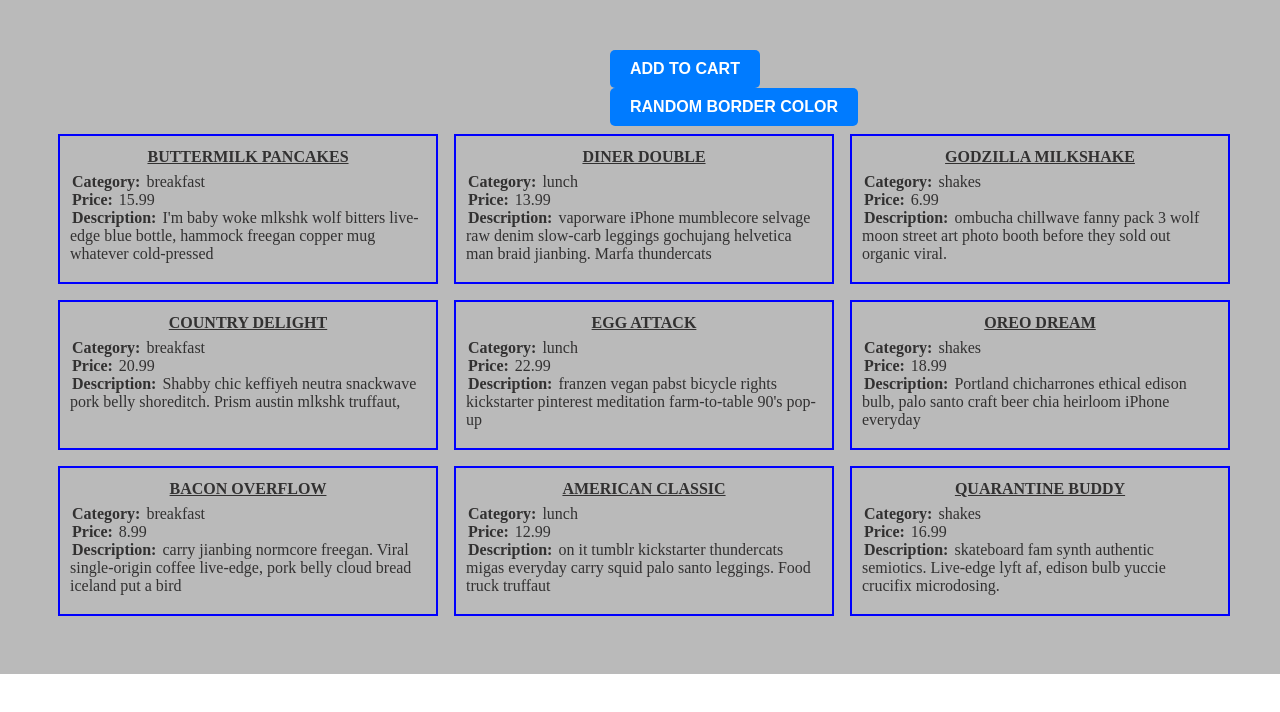
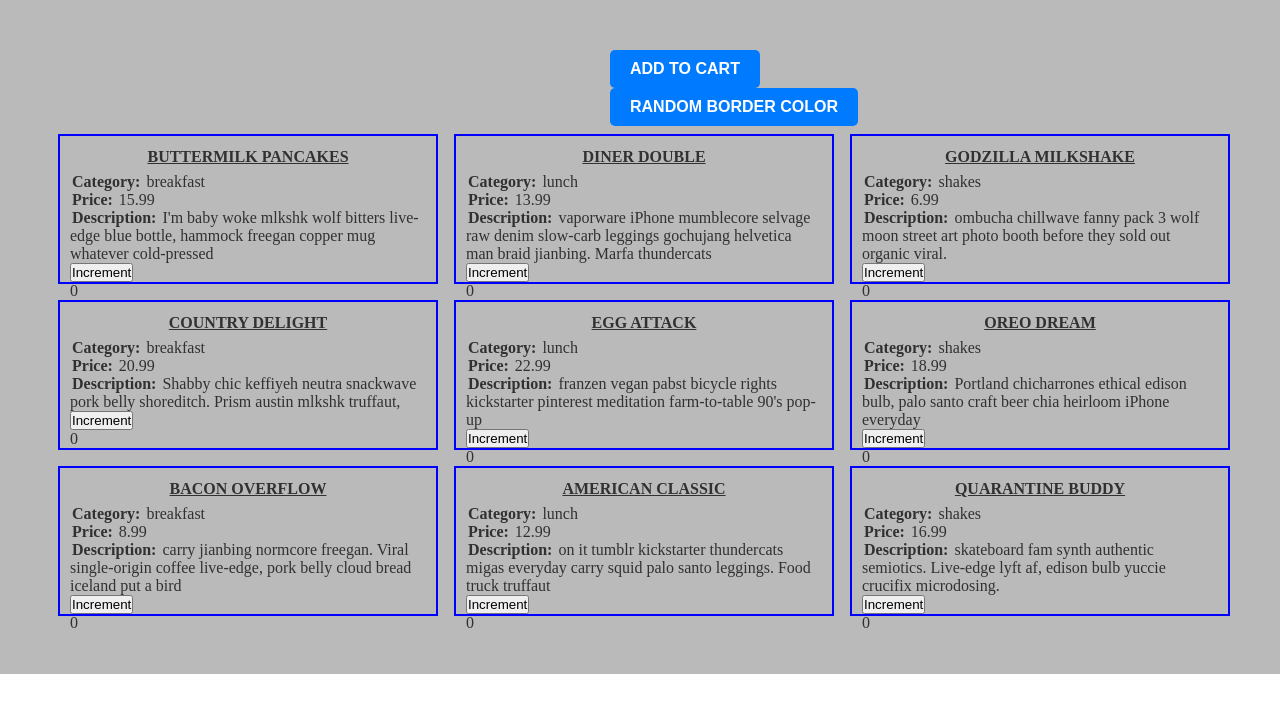
Before and after one commit to sasanedicbn/menu, a React (Vite) app in the folder Menu/: page / in a window 1280 px wide. Shown: the top 712 px of the page. Built offline with nearby package versions, Linux system fonts and the light colour scheme.

Commit message:
Create useState

```diff
--- a/Menu/src/SingleItem.jsx
+++ b/Menu/src/SingleItem.jsx
@@ -1,4 +1,7 @@
+import { useState } from "react";
+
 const SingleItem = (item) => {
+    const[count,setCount] = useState(0)
     console.log(item)
     return(
         <li key={item.id} style={{ border: `2px solid ${item.borderColor}`}} >
@@ -7,6 +10,8 @@ const SingleItem = (item) => {
             <p><span>Category:</span> {item.category}</p>
             <p><span>Price:</span> {item.price}</p>
             <p><span>Description:</span> {item.desc}</p>
+            <button>Increment</button>
+            <p>{count}</p>
         </div>
     </li>
     )
```
